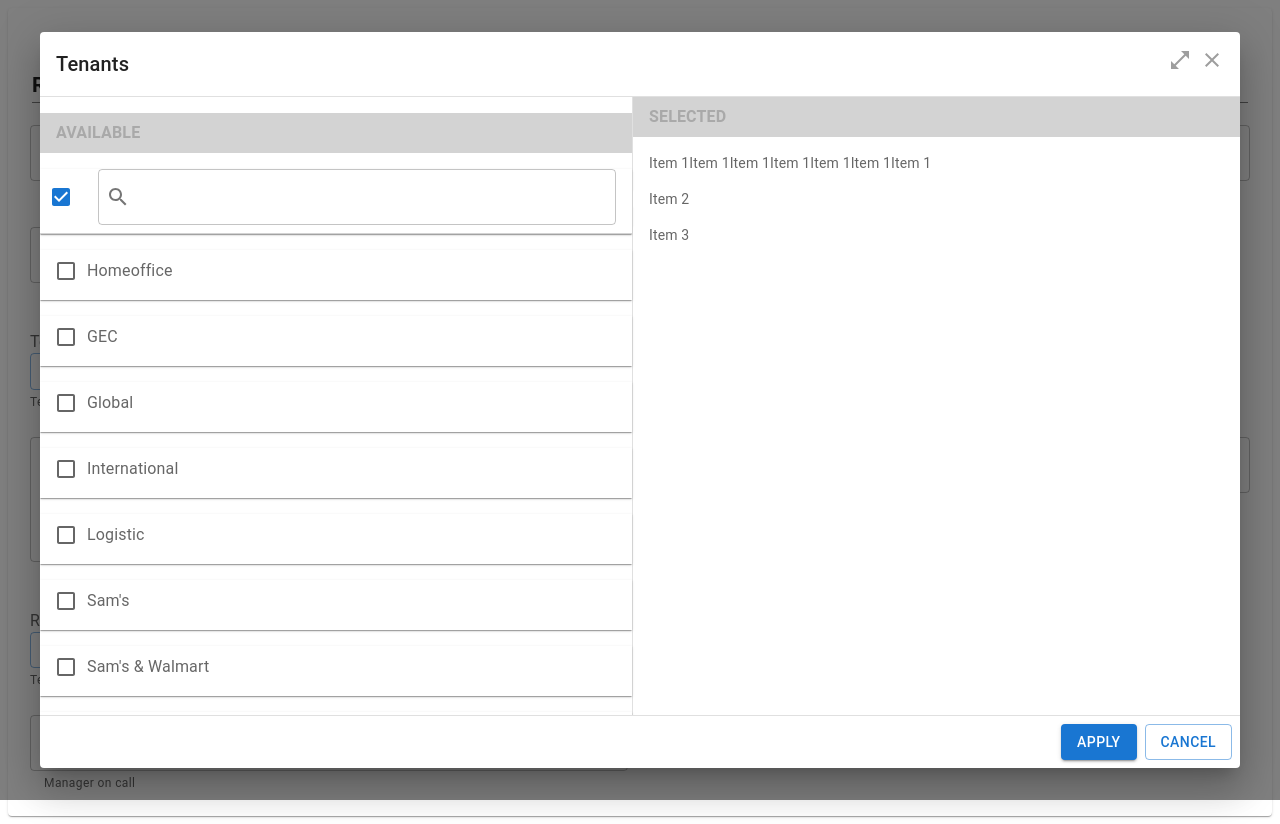
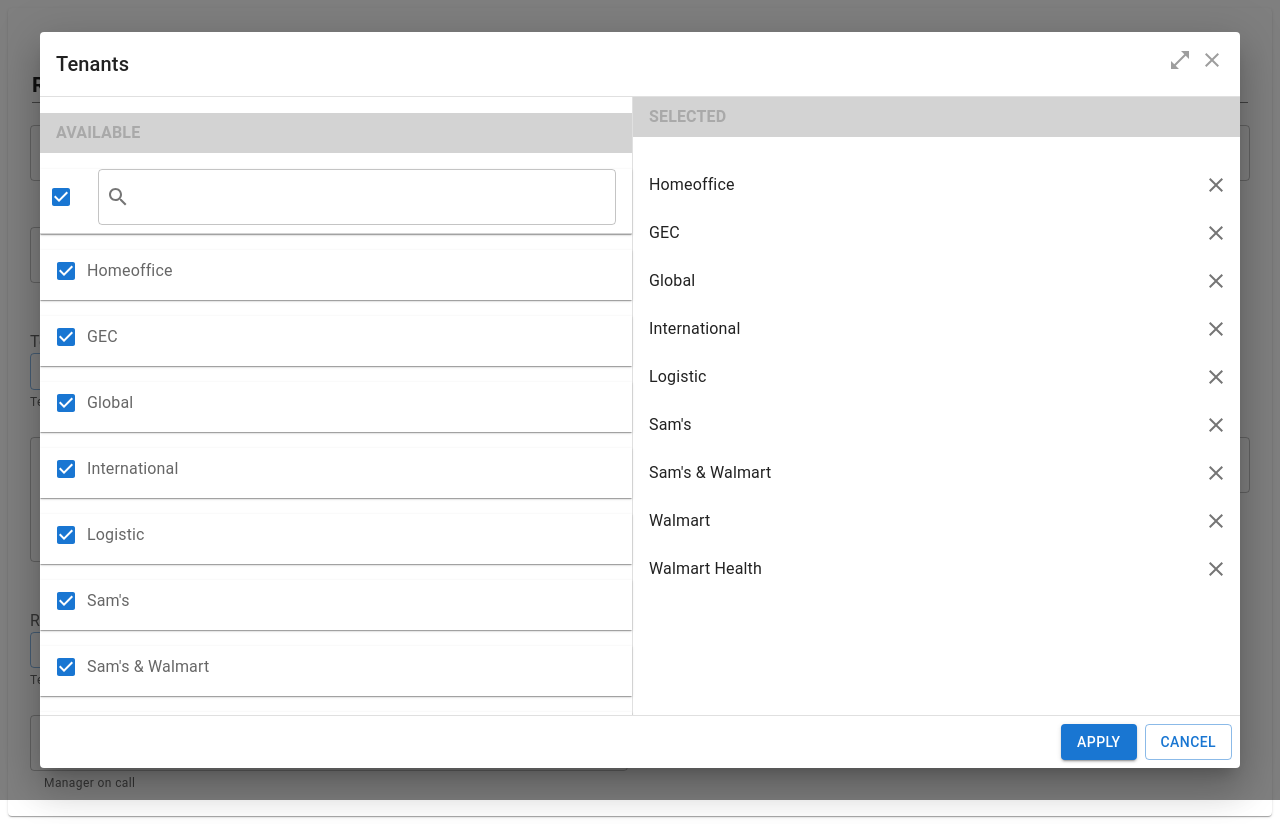
Before and after one commit to saurabhkjha/react-mui-form, a React (Create React App) app: page / in a window 1280 px wide. Both pictures are taken after a click on the element 61 px from the left and 197 px from the top of the page. Built offline with nearby package versions, Linux system fonts and the light colour scheme.

Commit message:
Search popup selection

```diff
--- a/components/searchPopup.tsx
+++ b/components/searchPopup.tsx
@@ -8,16 +8,21 @@
 import IconButton from '@mui/material/IconButton';
 import CloseIcon from '@mui/icons-material/Close';
 import SearchIcon from '@mui/icons-material/Search';
+import ClearIcon from '@mui/icons-material/Clear';
 import OpenInFullIcon from '@mui/icons-material/OpenInFull';
 import CloseFullscreenIcon from '@mui/icons-material/CloseFullscreen';
 import Typography from '@mui/material/Typography';
 import {
+  Box,
   Checkbox,
   FormControl,
   FormControlLabel,
   FormGroup,
   Grid,
   InputBase,
+  List,
+  ListItem,
+  ListItemText,
   OutlinedInput,
   Paper,
   Stack,
@@ -104,7 +109,7 @@
   );
 };
 
-const AvailableList = ({ name }) => {
+const AvailableList = ({ name, checked, handleSelection }) => {
   return (
     <Paper
       component="form"
@@ -118,10 +123,42 @@
     >
       <Item>
         <FormGroup>
-          <FormControlLabel control={<Checkbox />} label={name} />
+          <FormControlLabel
+            control={
+              <Checkbox
+                checked={checked}
+                onChange={() => handleSelection(name)}
+              />
+            }
+            label={name}
+          />
         </FormGroup>
       </Item>
     </Paper>
+  );
+};
+
+const SelectedList = ({ items, removeSelected }) => {
+  return (
+    <Box sx={{ flexGrow: 1 }}>
+      <List>
+        {items.map((item) => (
+          <ListItem
+            secondaryAction={
+              <IconButton
+                edge="end"
+                aria-label="delete"
+                onClick={() => removeSelected(item)}
+              >
+                <ClearIcon />
+              </IconButton>
+            }
+          >
+            <ListItemText primary={item} />
+          </ListItem>
+        ))}
+      </List>
+    </Box>
   );
 };
 
@@ -129,10 +166,21 @@
   const { mode, title, onClose } = props;
   const [open, setOpen] = React.useState(false);
   const [fullScreen, setFullScreen] = React.useState(false);
+  const [selected, setSelected] = React.useState([]);
+  const [all, setAll] = React.useState(false);
 
   React.useEffect(() => {
     setOpen(mode);
   }, [mode]);
+
+  React.useEffect(() => {
+    // tenants is hard coded  later from props
+    if (selected.length === tenants.length) {
+      setAll(true);
+    } else {
+      setAll(false);
+    }
+  }, [selected]);
 
   const handleClose = () => {
     setOpen(false);
@@ -141,6 +189,21 @@
 
   const handleFullScreen = () => {
     setFullScreen((prev) => !prev);
+  };
+
+  const handleSelection = (tanent) => {
+    setSelected([...selected, tanent]);
+  };
+
+  const removeSelected = (item) => {
+    console.log(item);
+    setSelected((prev) => prev.filter((p) => p !== item));
+  };
+
+  const selectAll = (event: React.ChangeEvent<HTMLInputElement>) => {
+    console.log(event.target.checked);
+    const sel = event.target.checked ? tenants : [];
+    setSelected(sel);
   };
 
   return (
@@ -196,7 +259,7 @@
                     borderBottom: '1px solid #D3D3D3',
                   }}
                 >
-                  <Checkbox />
+                  <Checkbox checked={all} onClick={selectAll} />
                   <OutlinedInput
                     startAdornment={
                       <IconButton>
@@ -213,7 +276,11 @@
                   />
                 </Paper>
                 {tenants.map((tenant) => (
-                  <AvailableList name={tenant} />
+                  <AvailableList
+                    handleSelection={handleSelection}
+                    name={tenant}
+                    checked={selected.indexOf(tenant) > -1}
+                  />
                 ))}
               </Stack>
             </Grid>
@@ -242,9 +309,10 @@
                   SELECTED
                 </Typography>
 
-                <Item>Item 1Item 1Item 1Item 1Item 1Item 1Item 1</Item>
-                <Item>Item 2</Item>
-                <Item>Item 3</Item>
+                <SelectedList
+                  items={selected}
+                  removeSelected={removeSelected}
+                />
               </Stack>
             </Grid>
           </Grid>
```
